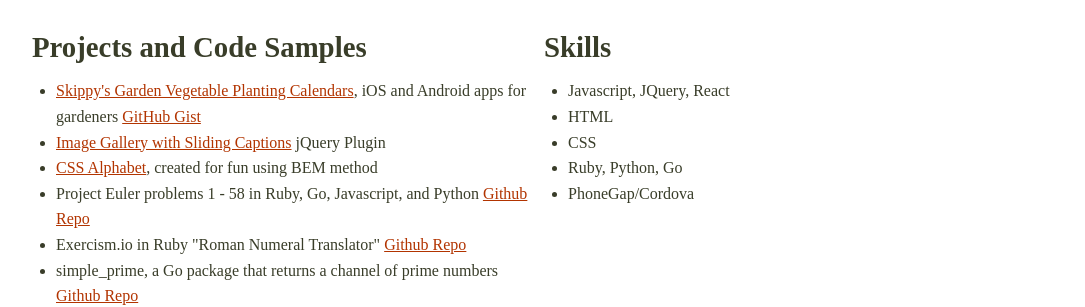
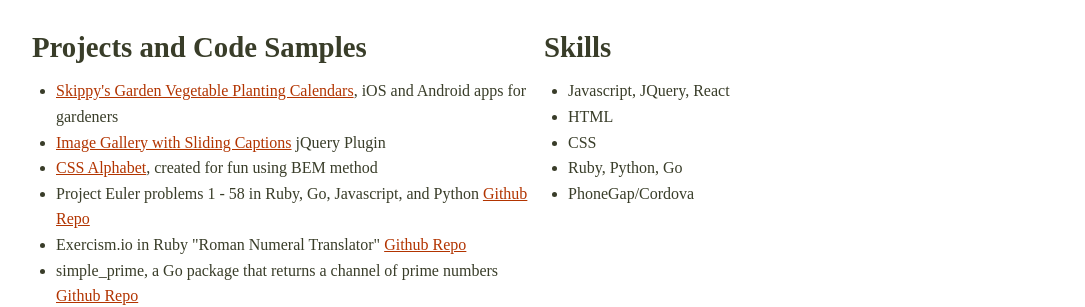
Before and after one commit to AmeliaFannin/AmeliaFannin.github.io, a Jekyll site: the page built from index.md, in a window 1280 px wide and 900 px high, scrolled down 1083 px. Shown: the part 152-459 px from the top of the window, without its empty margins (96-1181 px from the left). Built offline with Jekyll 4.4.1, drawn with Linux system fonts in a browser that asks for light colours.

Commit message:
removed gist

```diff
--- a/index.md
+++ b/index.md
@@ -20,7 +20,6 @@
   <ul>
     <li>
       <a href="https://itunes.apple.com/us/developer/katherine-martin/id970091990" target="_blank">Skippy's Garden Vegetable Planting Calendars</a>, iOS and Android apps for gardeners
-      <a href="https://gist.github.com/AmeliaFannin/a58fcdb5d9e3f48bf51bfcb2768da153" target="_blank">GitHub Gist</a>
     </li>
     <li>
       <a href="http://codepen.io/AmeliaFannin/pen/JKqZEq" target="_blank">Image Gallery with Sliding Captions</a> jQuery Plugin
```
